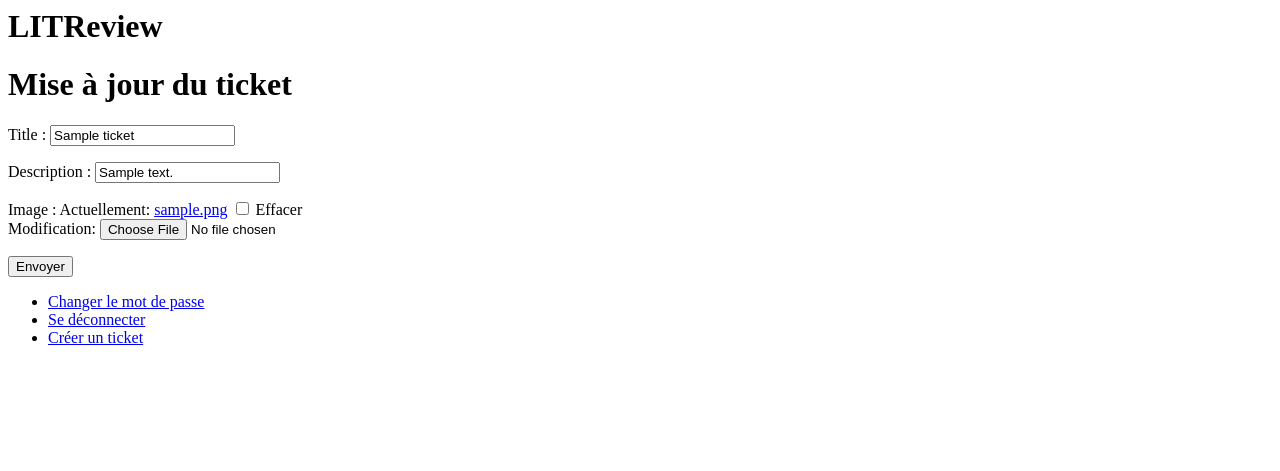
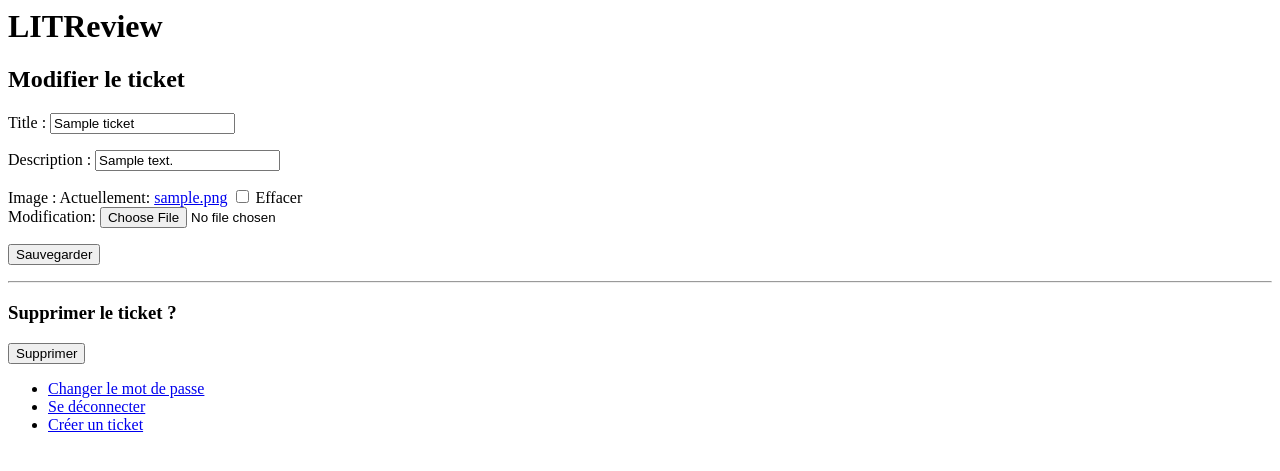
Before and after one commit to TheoSntt/litreview, a Django app: page /tickets/1/update/ in a window 1280 px wide. Shown: the top 471 px of the page. Run offline with Django 4.2, Linux system fonts and the light colour scheme; a user stored in the database is signed in; tables that the repository leaves empty hold one stand-in row (values such as "Sample post").

Commit message:
Added option to delete a ticket on same page as update. Also fixed update for it to be able to load images

```diff
--- a/tickets/forms.py
+++ b/tickets/forms.py
@@ -3,6 +3,10 @@ from django import forms
 from tickets.models import Ticket
 
 class TicketForm(forms.ModelForm):
+   edit_ticket = forms.BooleanField(widget=forms.HiddenInput, initial=True)
    class Meta:
      model = Ticket
      fields = ['title', 'description', 'image']
+
+class DeleteTicketForm(forms.Form):
+    delete_ticket = forms.BooleanField(widget=forms.HiddenInput, initial=True)
--- a/tickets/templates/tickets/update_ticket.html
+++ b/tickets/templates/tickets/update_ticket.html
@@ -1,10 +1,16 @@
 {% extends 'base.html' %}
 {% block content %}
-<h1>Mise à jour du ticket</h1>
-
-<form action="" method="post">
-  {% csrf_token %}
-  {{ form.as_p }}
-  <input type="submit" value="Envoyer">
+<h2>Modifier le ticket</h2>
+<form method="post" enctype="multipart/form-data">
+    {{ edit_form.as_p }}
+    {% csrf_token %}
+    <button type="submit" >Sauvegarder</button>
+</form>
+<hr>
+<h3>Supprimer le ticket ?</h3>
+<form method="post">
+    {{ delete_form }}
+    {% csrf_token %}
+    <button type="submit" >Supprimer</button>
 </form>
 {% endblock content %}
--- a/tickets/views.py
+++ b/tickets/views.py
@@ -1,7 +1,7 @@
 from django.shortcuts import redirect, render
 from django.contrib.auth.decorators import login_required
 from tickets.models import Ticket
-from tickets.forms import TicketForm
+from tickets.forms import TicketForm, DeleteTicketForm
 
 @login_required
 def create_ticket(request):
@@ -27,16 +27,27 @@ def create_ticket(request):
 @login_required
 def update_ticket(request, id):
     ticket = Ticket.objects.get(id=id)
+    edit_form = TicketForm(instance=ticket)
+    delete_form = DeleteTicketForm()
     if request.method == 'POST':
-        form = TicketForm(request.POST, instance=ticket)
-        if form.is_valid():
-            # mettre à jour le groupe existant dans la base de données
-            form.save()
-            # rediriger vers la page détaillée du groupe que nous venons de mettre à jour
-            return redirect('home')
-    else:
-        form = TicketForm(instance=ticket)
+        if 'edit_ticket' in request.POST:
+            edit_form = TicketForm(request.POST, request.FILES, instance=ticket)
+            if edit_form.is_valid():
+                # mettre à jour le groupe existant dans la base de données
+                edit_form.save()
+                # rediriger vers la page détaillée du groupe que nous venons de mettre à jour
+                return redirect('home')
+        if 'delete_ticket' in request.POST:
+            delete_form = DeleteTicketForm(request.POST)
+            if delete_form.is_valid():
+                # mettre à jour le groupe existant dans la base de données
+                ticket.delete()
+                # rediriger vers la page détaillée du groupe que nous venons de mettre à jour
+                return redirect('home')
 
-    return render(request,
-                'tickets/update_ticket.html',
-                {'form': form})
+    context = {
+        'edit_form': edit_form,
+        'delete_form': delete_form,
+        }
+
+    return render(request,'tickets/update_ticket.html', context=context)
```
